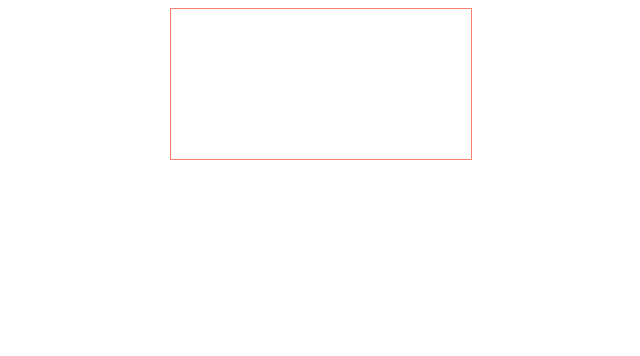
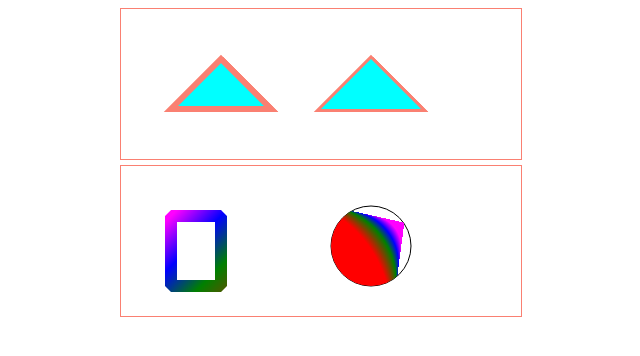
Before and after one commit to sychd/wooden-dummy, a website: page canvas/index.html in a window 1280 px wide. Shown: the whole page, without its empty margins (319-959 px from the left). Drawn offline with Linux system fonts and the light colour scheme.

Commit message:
canvas paths & gradients added

```diff
--- a/canvas/index.html
+++ b/canvas/index.html
@@ -1,13 +1,24 @@
 <!DOCTYPE html>
 <html lang="en">
+
 <head>
     <meta charset="UTF-8">
     <meta name="viewport" content="width=device-width, initial-scale=1.0">
     <meta http-equiv="X-UA-Compatible" content="ie=edge">
     <script src="script.js"></script>
     <title>Canvas</title>
+    <style>
+        canvas {
+            border: 1px solid salmon;
+            margin: 5px auto;
+            display: block;
+        }
+    </style>
 </head>
+
 <body>
-      <canvas id="canvasEl" style="border: 1px solid salmon; margin: auto; display: block;"></canvas>
+    <canvas id="canvasPath"></canvas>
+    <canvas id="canvasGradient"></canvas>
 </body>
+
 </html>
--- a/canvas/script.js
+++ b/canvas/script.js
@@ -1,5 +1,98 @@
 window.onload = main;
 const el = (selector, host = document) => host.querySelector(selector);
 function main() {
-    const canvasEl = el('#canvas');
+    canvasWithPaths();
+    canvasWithGradientFill();
 }
+
+
+
+function canvasWithGradientFill() {
+    const ctx = prepareCanvas('canvasGradient');
+    drawRectsWithGradientFill(ctx);
+}
+
+function drawRectsWithGradientFill(ctx) {
+    const arc = { x: 250, y: 80, r: 40, startAngle: 0, endAngle: 2 * Math.PI };
+    const rect = {
+        point: new Point(50, 50),
+        size: new Size(50, 70)
+    };
+    const gradientShift = 100;
+    const gradientPoint = {x0: rect.point.x, y0: rect.point.y, x1: rect.point.x + gradientShift, y1: rect.point.y + gradientShift};
+    ctx.save();
+
+    ctx.lineWidth = 12;
+    ctx.lineJoin = 'bevel';
+    const gradientRect = ctx.createLinearGradient(gradientPoint.x0, gradientPoint.y0, gradientPoint.x1, gradientPoint.y1);
+    addColorStops(gradientRect);
+    ctx.strokeStyle = gradientRect;
+    ctx.strokeRect(rect.point.x, rect.point.y, rect.size.width, rect.size.height);
+
+    ctx.restore();
+    ctx.arc(arc.x, arc.y, arc.r, arc.startAngle, arc.endAngle);
+    const gradientRadial = ctx.createRadialGradient(arc.x, arc.y, 30, gradientPoint.x1, gradientPoint.y1, 120); //random
+    addColorStops(gradientRadial);
+    ctx.fillStyle = gradientRadial;
+    ctx.stroke();
+    ctx.fill();
+
+    function addColorStops(gradient) {
+        gradient.addColorStop('0', 'magenta');
+        gradient.addColorStop('.25', 'blue');
+        gradient.addColorStop('.50', 'green');
+        gradient.addColorStop('1.0', 'red');
+    }
+}
+
+function canvasWithPaths() {
+    const ctx = prepareCanvas('canvasPath');
+
+    drawTriangle(ctx);
+    drawTriangle(ctx, 150, true);
+}
+
+function drawTriangle(ctx, shiftX = 0, strokeFirst = false) {
+    const point = {
+        top: new Point(100 + shiftX, 50),
+        right: new Point(150 + shiftX, 100),
+        left: new Point(50 + shiftX, 100)
+    };
+
+    ctx.fillStyle = "cyan";
+    ctx.strokeStyle = "salmon";
+    ctx.lineWidth = 6;
+
+    ctx.beginPath();
+    ctx.moveTo(point.top.x, point.top.y);
+    ctx.stroke();
+    ctx.lineTo(point.right.x, point.right.y);
+    ctx.stroke();
+    ctx.lineTo(point.left.x, point.left.y);
+    ctx.stroke();
+    ctx.lineTo(point.top.x, point.top.y);
+    ctx.closePath();
+
+    if (strokeFirst) {
+        ctx.stroke();
+        ctx.fill();
+    } else {
+        ctx.fill();
+        ctx.stroke();
+    }
+}
+
+function prepareCanvas(id) {
+    const canvasEl = el(`#${id}`);
+    const ctx = canvasEl.getContext('2d');
+    canvasEl.height = 150;
+    canvasEl.width = 400;
+
+    return ctx;
+}
+function Point(x, y) {
+    return { x, y };
+}
+function Size(width, height) {
+    return { width, height };
+}
```
